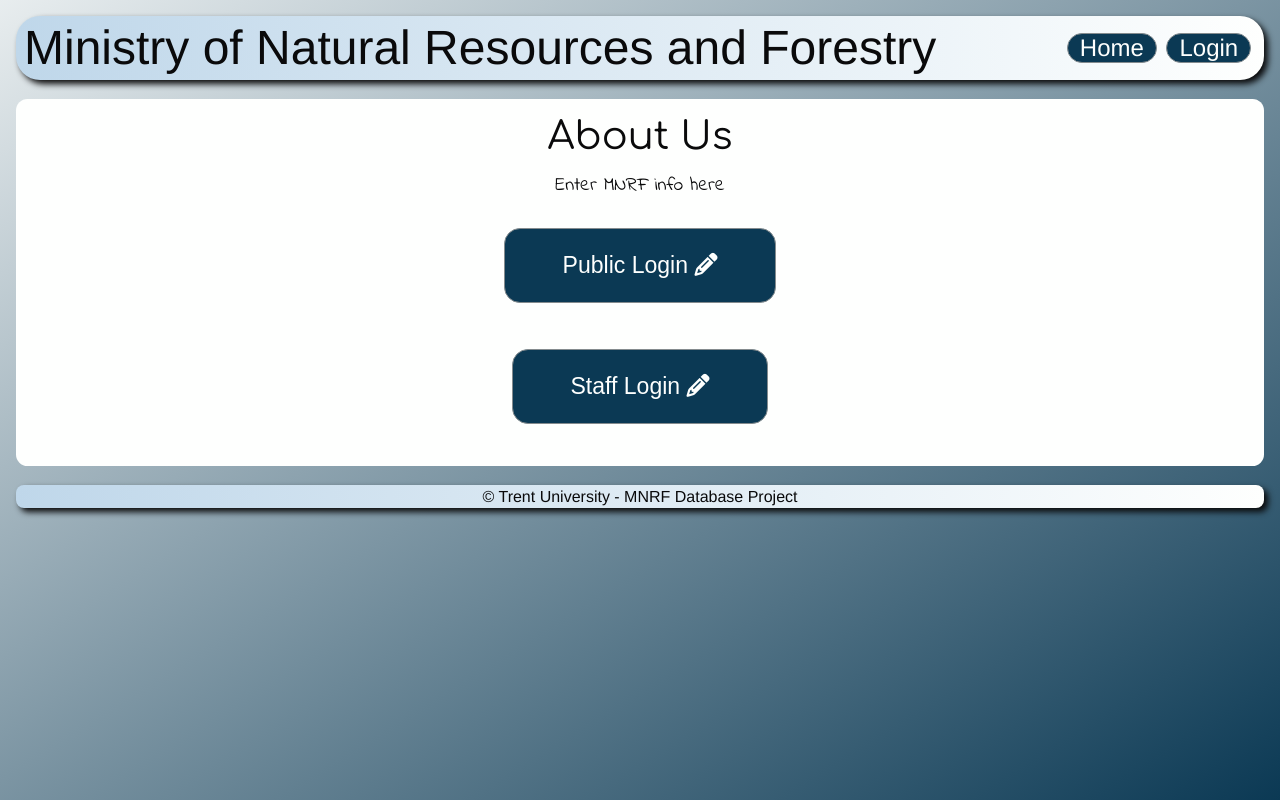
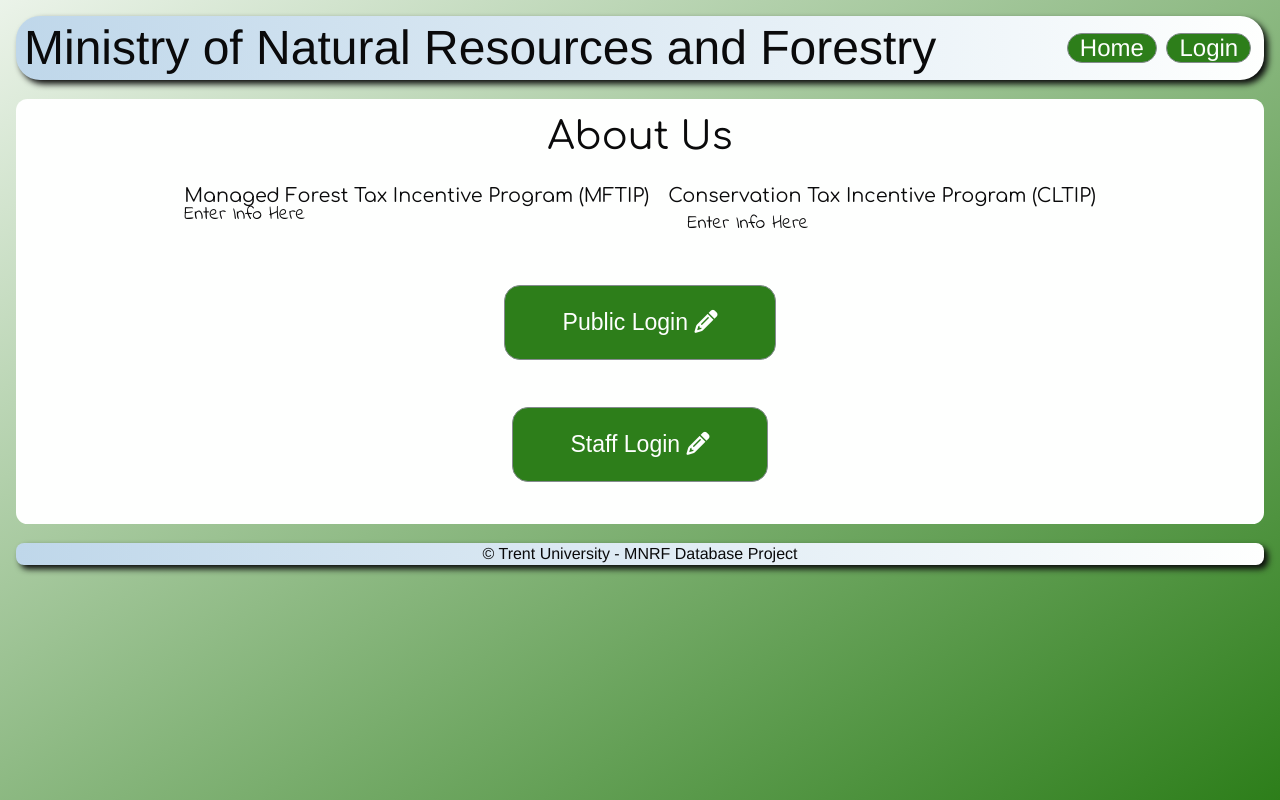
Before and after one commit to yencoder/MNR_Database, a PHP site: page /pages/home.php in a window 1280 px wide. Run offline with PHP 8.4, Linux system fonts and the light colour scheme; some libraries are stand-ins or nearby versions.

Commit message:
Added about us section on home.php

```diff
--- a/pages/home.php
+++ b/pages/home.php
@@ -10,7 +10,16 @@
         <div class="content">
             <section class="home">
                 <h2>About Us</h2>
-                <p>Enter MNRF info here</p>
+                <section class="aboutUs">
+                    <div class="mftipInfo">
+                        <h4>Managed Forest Tax Incentive Program (MFTIP)</h4>
+                        <p>Enter Info Here</p>
+                    </div>
+                    <div class="cltipInfo">
+                        <h4>Conservation Tax Incentive Program (CLTIP)</h4>
+                        <p>Enter Info Here</p>
+                    </div>
+                </section>
                 <a href="publicLogin.php"><button id="public" name="public">Public Login <i class="fas fa-pencil-alt"></i></button></a>
                 <a href="staffLogin.php"><button id="staff" name="staff">Staff Login <i class="fas fa-pencil-alt"></i></button></a>
             </section>
--- a/styles/master.css
+++ b/styles/master.css
@@ -8,14 +8,14 @@
 :root {
   /* set variables */
   --offblack: #0A0A0B;
-  --dullblue: #0B3954;
+  --dullgreen: #2D7E1A;
   --bluetint: #BFD7EA;
   --softgray: #848B8E;
   --offwhite: #FEFFFE;
   min-height: 100vh;
   font-family: "Lato", sans-serif;
   color: var(--offblack); /* set to black as default and convert each button to white manually */
-  background-image: linear-gradient(to top left, var(--dullblue), var(--offwhite) 110%);
+  background-image: linear-gradient(to top left, var(--dullgreen), var(--offwhite) 110%);
   background-repeat: no-repeat;
 }
 body {
@@ -45,7 +45,7 @@
   flex-wrap: wrap;
 }
 header li {
-  background-color: var(--dullblue);
+  background-color: var(--dullgreen);
   border: 0.05em solid var(--softgray);
   border-radius: 1em;
   padding: 0.1em 0.5em;
@@ -87,7 +87,7 @@
   font-size: 1.2em;
   text-decoration: none;
   color: var(--offwhite);
-  background-color: var(--dullblue);
+  background-color: var(--dullgreen);
   border: 0.05em solid var(--softgray);
   transition: border-color;
   border-radius: 1rem;
@@ -105,8 +105,31 @@
   font-family: 'Indie Flower', cursive;
   margin-bottom: 0.5em;
 }
+.aboutUs {
+  displaY: flex;
+  margin: 0.5em, 0.5em;
+}
+.mftipInfo, .cltipInfo {
+  align-self: auto;
+  margin: 0.5em;
+}
+.mftipInfo:last-child p, .cltipInfo:last-child p {
+  padding: 0.5em 1em;
+}
+
 /* ---------------------------------publicLogin.php-------------------------------- */
-
+.loginForm {
+  font-family: 'Comfortaa', cursive;
+  display: flex;
+  flex-direction: column;
+  align-items: center;
+  background-color: var(--offwhite);
+  padding: 0.5em;
+  margin: 0.5em;
+}
+.loginForm:first-child h2 {
+  font-size: 2.5em;
+}
 /* ---------------------------------staffLogin.php--------------------------------- */
 
 /* -------------------------------- logout.php -------------------------------- */
```
Also changed, not shown: pages/publicLogin.php (+4 -7 lines).
